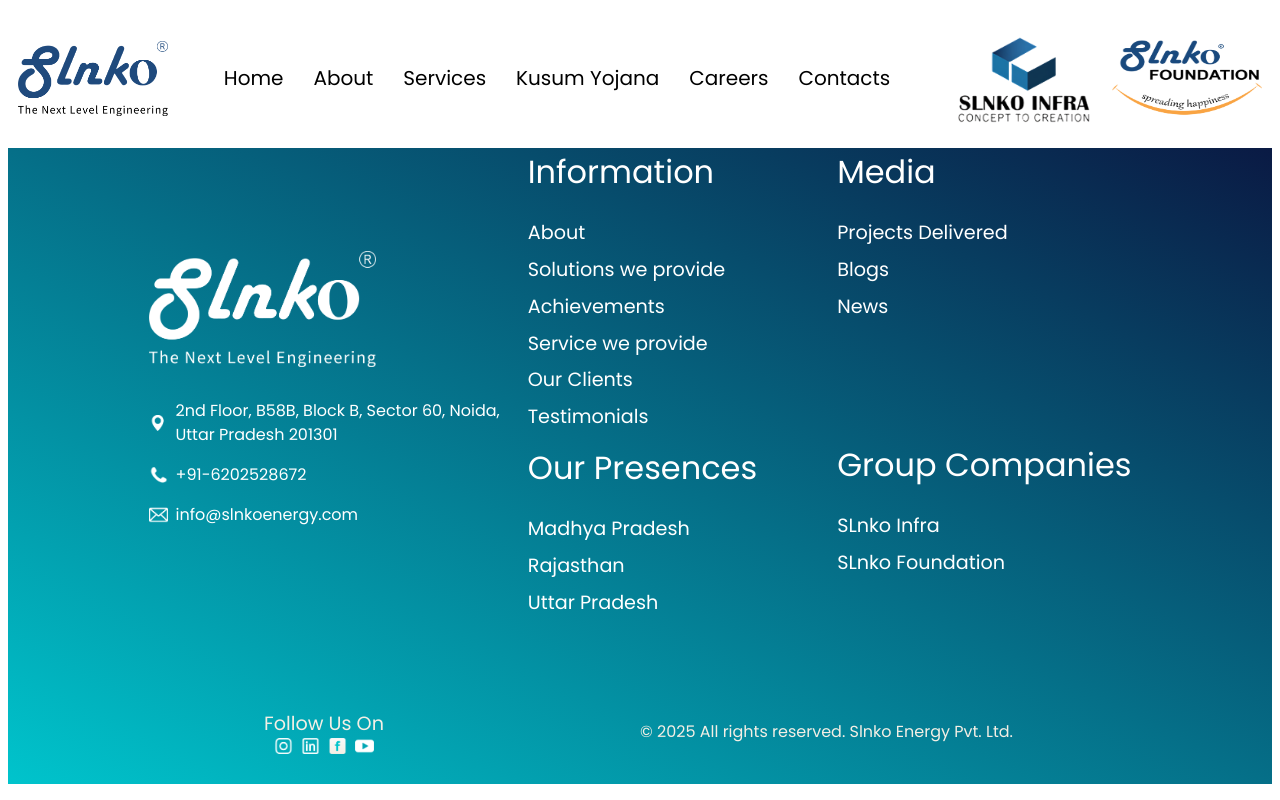
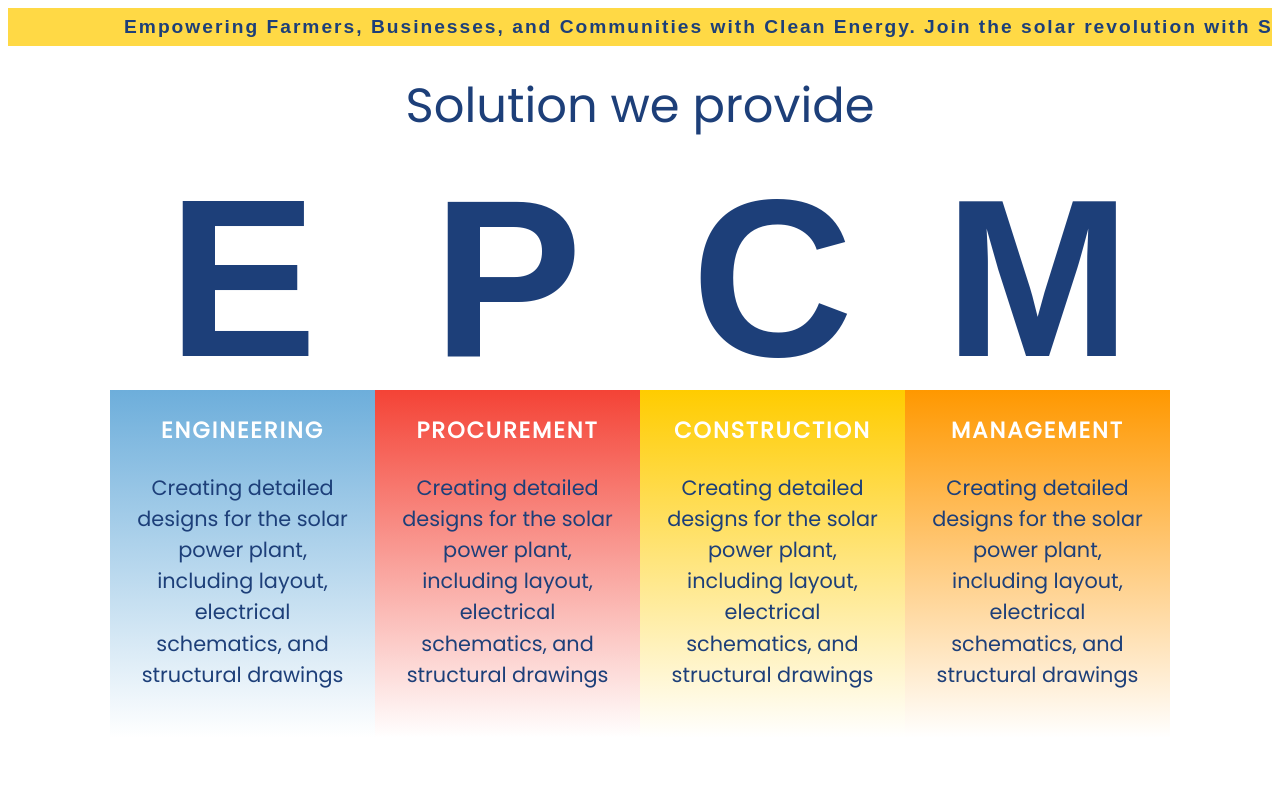
Before and after one commit to SlnkoEnergy/Slnko-Energy, a React (Create React App) app in the folder website/: page / in a window 1280 px wide. Built offline with nearby package versions, Linux system fonts and the light colour scheme.

Commit message:
added page3

```diff
--- a/website/src/App.js
+++ b/website/src/App.js
@@ -4,13 +4,16 @@
 import { ThemeProvider } from "@mui/material/styles"; // Ensure correct import
 import theme from "./theme";
 import Footer from "./Components/Footer";
+import Page2 from "./Pages/Page2";
 
 const App = () => {
   return (
     <ThemeProvider theme={theme}>
       <BrowserRouter>
-        <Navbar />
-        <Footer />
+        {/* <Navbar /> */}
+        <Page2 />
+        {/* <Footer /> */}
+
       </BrowserRouter>
     </ThemeProvider>
   );
--- /dev/null
+++ b/website/src/CSS/file.css
@@ -0,0 +1,39 @@
+@keyframes slideInFromPaper {
+    0% {
+      transform: translateX(-100%) rotate(15deg); /* Start off-screen to the left */
+      opacity: 0;
+    }
+    50% {
+      transform: translateX(0) rotate(0deg); /* Move to its final position */
+      opacity: 0.6;
+    }
+    100% {
+      transform: translateX(0) rotate(0deg); /* Final position */
+      opacity: 1;
+    }
+  }
+
+
+  /* file.css */
+
+  @keyframes scrollHeadline {
+    0% {
+      transform: translateX(100%);
+    }
+    100% {
+      transform: translateX(-100%);
+    }
+  }
+
+  .scroll-container {
+    width: 100%;
+    overflow: hidden; /* Prevents horizontal scroll */
+    white-space: nowrap; /* Prevents text from wrapping */
+    position: relative; /* Keeps text inside */
+  }
+
+  .scroll-text {
+    display: inline-block;
+    animation: scrollHeadline 12s linear infinite;
+    white-space: nowrap;
+  }
--- a/website/src/Components/Footer.js
+++ b/website/src/Components/Footer.js
@@ -20,7 +20,7 @@
     <Grid
       container
       width="100%"
-      height="100%"
+      minHeight="80vh"
       display="flex"
       flexDirection="column"
       justifyContent="center"
@@ -55,26 +55,33 @@
             gap={2}
           >
             <Box display="flex" flexDirection="row" gap={1} alignItems="center">
-              <img width="5%" alt="location" src={img1} />
+              <img width="6%" alt="location" src={img1} />
               <Typography maxWidth={"340px"} color="white">
                 2nd Floor, B58B, Block B, Sector 60, Noida, Uttar Pradesh 201301
               </Typography>
             </Box>
 
             <Box display="flex" flexDirection="row" gap={1} alignItems="center">
-              <img width="5%" alt="call" src={img2} />
+              <img width="6%" alt="call" src={img2} />
               <Typography color="white">+91-6202528672</Typography>
             </Box>
 
             <Box display="flex" flexDirection="row" gap={1} alignItems="center">
-              <img width="5%" alt="mail" src={img3} />
+              <img width="6%" alt="mail" src={img3} />
               <Typography color="white">info@slnkoenergy.com</Typography>
             </Box>
           </Box>
         </Grid>
 
         {/* Right Section */}
-        <Grid item display="flex" flexDirection="row" gap={10}>
+        <Grid
+          item
+          width={'40%'}
+          display="flex"
+          flexDirection="row"
+          justifyContent={'space-between'}
+
+        >
           {/* First Row */}
           <Grid
             container
@@ -84,7 +91,7 @@
           >
             {/* Information */}
             <Box display="flex" flexDirection="column" alignItems="flex-start">
-              <Typography color="white" fontSize="2rem" gutterBottom>
+              <Typography color="white" fontSize={{xs:"1.4rem",sm:'1.2rem',md:'1.3rem',lg:"1.5rem"}} gutterBottom>
                 Information
               </Typography>
               <List>
@@ -101,7 +108,7 @@
                       primary={text}
                       primaryTypographyProps={{
                         color: "white",
-                        fontSize: "1.2rem",
+                        fontSize: { sm: "0.7rem", md: "0.75rem", lg: "1rem" },
                       }}
                     />
                   </ListItem>
@@ -110,7 +117,7 @@
             </Box>
             {/* Our Presences */}
             <Box display="flex" flexDirection="column" alignItems="flex-start">
-              <Typography color="white" fontSize="2rem" gutterBottom>
+              <Typography color="white" fontSize="1.5rem" gutterBottom>
                 Our Presences
               </Typography>
               <List>
@@ -121,7 +128,7 @@
                         primary={text}
                         primaryTypographyProps={{
                           color: "white",
-                          fontSize: "1.2rem",
+                          fontSize: { sm: "0.7rem", md: "0.75rem", lg: "1rem" },
                         }}
                       />
                     </ListItem>
@@ -140,7 +147,7 @@
           >
             {/* Media */}
             <Box display="flex" flexDirection="column" alignItems="flex-start">
-              <Typography color="white" fontSize="2rem" gutterBottom>
+              <Typography color="white" fontSize="1.5rem" gutterBottom>
                 Media
               </Typography>
               <List>
@@ -150,12 +157,18 @@
                       primary={text}
                       primaryTypographyProps={{
                         color: "white",
-                        fontSize: "1.2rem",
+                        fontSize: { sm: "0.7rem", md: "0.75rem", lg: "1rem" },
                       }}
                     />
                   </ListItem>
                 ))}
               </List>
+            </Box>
+
+            <Box>
+              <Typography color="white" fontSize="1.5rem" gutterBottom>
+                Career
+              </Typography>
             </Box>
 
             {/* Group Companies */}
@@ -165,7 +178,7 @@
               flexDirection="column"
               alignItems="flex-start"
             >
-              <Typography color="white" fontSize="2rem" gutterBottom>
+              <Typography color="white" fontSize="1.5rem" gutterBottom>
                 Group Companies
               </Typography>
               <List>
@@ -175,7 +188,7 @@
                       primary={text}
                       primaryTypographyProps={{
                         color: "white",
-                        fontSize: "1.2rem",
+                        fontSize: { sm: "0.7rem", md: "0.75rem", lg: "1rem" },
                       }}
                     />
                   </ListItem>
@@ -190,37 +203,43 @@
         display={"flex"}
         flexDirection={"row"}
         justifyContent={"flex-start"}
-        marginBottom={'30px'}
+        marginBottom={"30px"}
       >
         <Box
-        width={'100%'}
+          width={"60%"}
           display={"flex"}
           flexDirection={"column"}
           justifyContent={"center"}
           alignItems={"center"}
         >
-          <Typography color="#f4efe5" fontSize="1.2rem">
-            Follow Us On
-          </Typography>
+          <Box
+            display={"flex"}
+            justifyContent={"flex-start"}
+            alignItems={"flex-start"}
+          >
+            <Typography color="#f4efe5" fontSize="1.2rem">
+              Follow Us On
+            </Typography>
+          </Box>
+
           <Box
             display={"flex"}
             justifyContent={"center"}
             alignItems={"center"}
             gap={1}
           >
-            <img width={"3%"} alt="img1" src={img4} />
-            <img width={"3%"} alt="img1" src={img5} />
-            <img width={"3%"} alt="img1" src={img6} />
-            <img width={"3%"} alt="img1" src={img7} />
+            <img width={"4%"} alt="img1" src={img4} />
+            <img width={"4%"} alt="img1" src={img5} />
+            <img width={"4%"} alt="img1" src={img6} />
+            <img width={"4%"} alt="img1" src={img7} />
           </Box>
         </Box>
 
         <Box
-
-        width={'100%'}
-        display={"flex"}
-        justifyContent={"flex-start"}
-        alignItems={"center"}
+          width={"100%"}
+          display={"flex"}
+          justifyContent={"flex-start"}
+          alignItems={"flex-end"}
         >
           <Typography color="#f4efe5" fontSize="1rem">
             © 2025 All rights reserved. Slnko Energy Pvt. Ltd.
--- /dev/null
+++ b/website/src/Pages/Page2.js
@@ -0,0 +1,156 @@
+import React, { useState, useEffect } from "react";
+import { Box, Typography, useTheme, useMediaQuery } from "@mui/material";
+import "../CSS/file.css"; // Ensure this import is at the top
+
+const Page2 = () => {
+  const theme = useTheme();
+  const isMobile = useMediaQuery(theme.breakpoints.down("md"));
+  const [isVisible, setIsVisible] = useState(false);
+
+  // Trigger animation when component mounts
+  useEffect(() => {
+    const timer = setTimeout(() => {
+      setIsVisible(true);
+    }, 100); // Delay to allow for smooth entrance effect
+    return () => clearTimeout(timer);
+  }, []);
+
+  return (
+    <Box sx={{ backgroundColor: "white", textAlign: "center" }}>
+      {/* Top Banner with scrolling effect */}
+      <Box
+        className="scroll-container"
+        sx={{
+          backgroundColor: "#ffd945",
+          color: "#1d3f79",
+          fontWeight: "900",
+          fontSize: "1.2rem",
+          py: 1,
+          letterSpacing: 2,
+          textAlign: "center",
+          fontFamily: "Montserrat, sans-serif",
+          overflow: "hidden", // Prevent horizontal overflow
+          width: "100%", // Ensure it does not exceed screen width
+        }}
+      >
+        <span className="scroll-text">
+          Empowering Farmers, Businesses, and Communities with Clean Energy.
+          Join the solar revolution with Slnko Energy now.
+        </span>
+      </Box>
+
+      {/* Main Title */}
+      <Typography variant="h3" fontWeight="400" color="#1d3f79" mt={4}>
+        Solution we provide
+      </Typography>
+
+      {/* EPCM Row (Force into one row) */}
+      <Box
+        display="flex"
+        flexDirection={isMobile ? "column" : "row"} // Column on small screens, row on large
+        justifyContent="center"
+        alignItems="center"
+        flexWrap="wrap"
+        mt={4}
+        px={10}
+      >
+        {[
+          {
+            letter: "E",
+            title: "ENGINEERING",
+            color: "#6daedb",
+            description:
+              "Creating detailed designs for the solar power plant, including layout, electrical schematics, and structural drawings",
+            gradient: "linear-gradient(to bottom, #6daedb, white)",
+          },
+          {
+            letter: "P",
+            title: "PROCUREMENT",
+            color: "#f44336",
+            description:
+              "Creating detailed designs for the solar power plant, including layout, electrical schematics, and structural drawings",
+            gradient: "linear-gradient(to bottom, #f44336, white)",
+          },
+          {
+            letter: "C",
+            title: "CONSTRUCTION",
+            color: "#ffcc00",
+            description:
+              "Creating detailed designs for the solar power plant, including layout, electrical schematics, and structural drawings",
+            gradient: "linear-gradient(to bottom, #ffcc00, white)",
+          },
+          {
+            letter: "M",
+            title: "MANAGEMENT",
+            color: "#ff9800",
+            description:
+              "Creating detailed designs for the solar power plant, including layout, electrical schematics, and structural drawings",
+            gradient: "linear-gradient(to bottom, #ff9800, white)",
+          },
+        ].map((item, index) => (
+          <Box
+            key={index}
+            sx={{
+              width: isMobile ? "100%" : "24%", // Full width on mobile, 4x1 layout on desktop
+              textAlign: "center",
+              opacity: isVisible ? 1 : 0, // Fade-in effect
+              transform: isVisible ? "translateY(0)" : "translateY(30px)", // Slide-up effect
+              transition: "opacity 1s ease-out, transform 1s ease-out", // Smooth transition for opacity and transform
+            }}
+          >
+            {/* Large Letter */}
+            <Typography
+              variant="h1"
+              fontWeight="900"
+              fontSize={{ md: "10rem", lg: "14rem" }}
+              color="#1d3f79"
+              textShadow="4px 4px 8px rgba(0,0,0,0.2)"
+              lineHeight="1"
+              sx={{
+                fontFamily: "Montserrat, sans-serif", // Apply Montserrat
+                animation: `slideInFromPaper 1s ease-out forwards`,
+                animationDelay: `${index * 0.3}s`, // Stagger animation for each letter
+                transform: `translateX(${index % 2 === 0 ? "-150%" : "150%"})`, // Start off-screen, left for even index and right for odd
+              }}
+            >
+              {item.letter}
+            </Typography>
+
+            {/* Box with Content */}
+            <Box
+              sx={{
+                background: item.gradient,
+                p: 3,
+                textAlign: "center",
+                display: "flex",
+                flexDirection: "column",
+                justifyContent: "flex-start",
+                alignItems: "center",
+                height: "300px",
+              }}
+            >
+              <Typography
+                fontWeight="900"
+                color="white"
+                fontSize={{ md: "1.2rem", lg: "1.4rem" }}
+                letterSpacing={2}
+              >
+                {item.title}
+              </Typography>
+              <Typography
+                fontSize={{ md: "1rem", lg: "1.3rem" }}
+                mt={3}
+                color="#1d3f79"
+                maxWidth={"300px"}
+              >
+                {item.description}
+              </Typography>
+            </Box>
+          </Box>
+        ))}
+      </Box>
+    </Box>
+  );
+};
+
+export default Page2;
```
